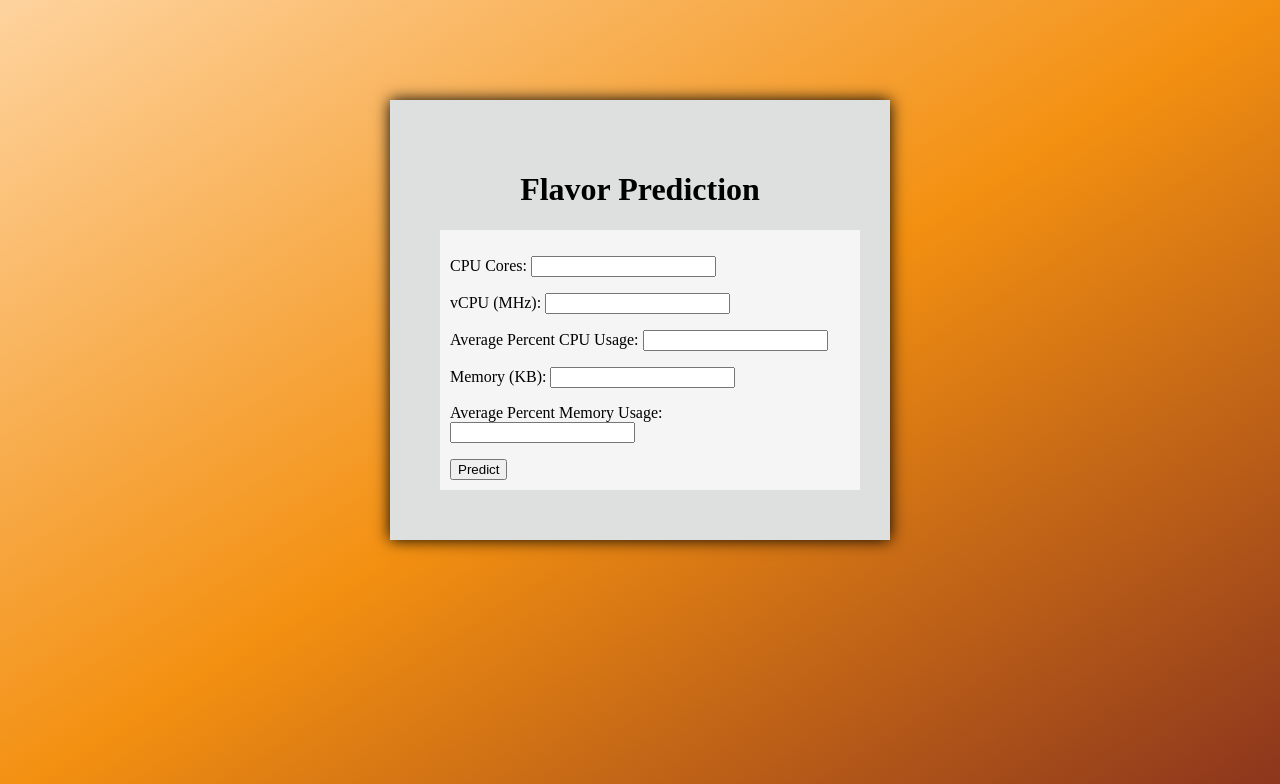
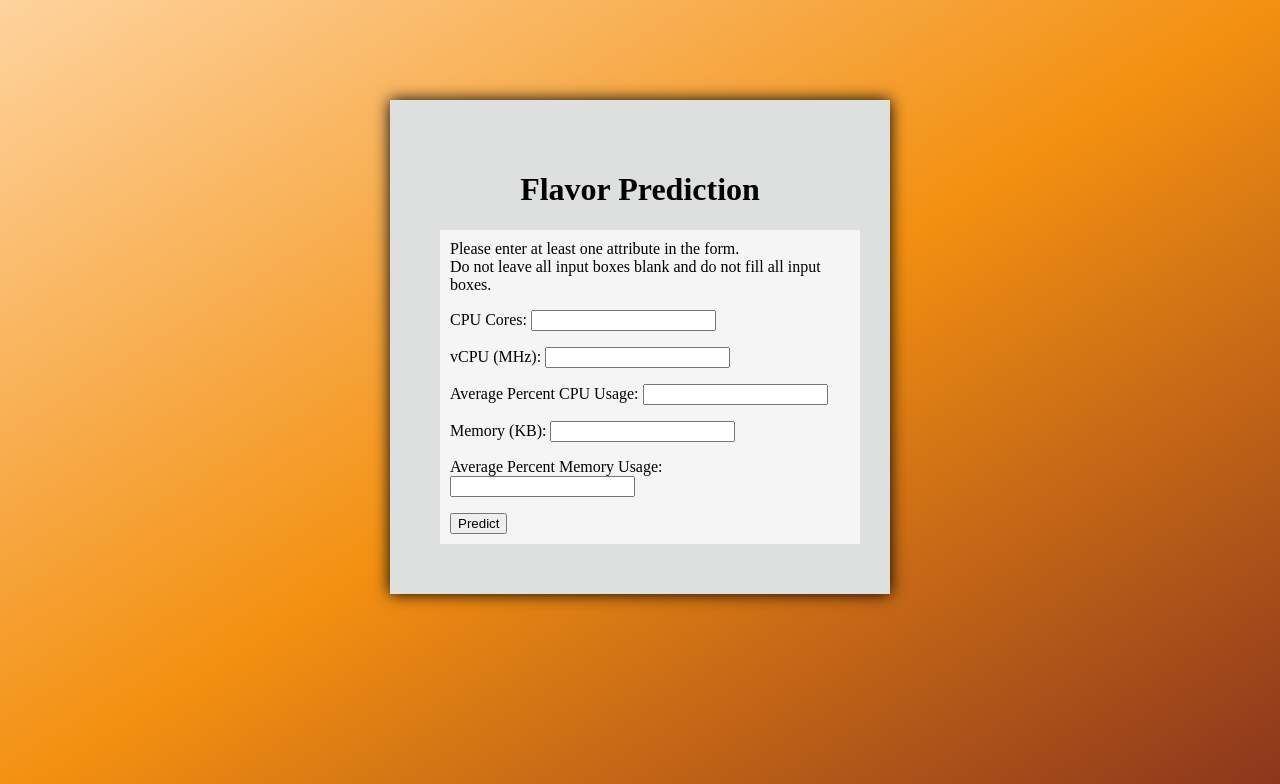
Before and after one commit to Kev1n16/oracleProject, a Django app: page /predict/ in a window 1280 px wide. Shown: the top 784 px of the page. Run offline with Django 4.2, Linux system fonts and the light colour scheme.

Commit message:
Predict page warning

```diff
--- a/oracleProject/main/templates/predict/predictflavor.html
+++ b/oracleProject/main/templates/predict/predictflavor.html
@@ -17,6 +17,7 @@
     <div id="centerDiv">
     <h1 id='pagetitle'>Flavor Prediction</h1>
     <div id="flavorinput">
+        Please enter at least one attribute in the form.<br>Do not leave all input boxes blank and do not fill all input boxes.
         <form method="post" action="" >
             {% csrf_token %}
             <table>
```
